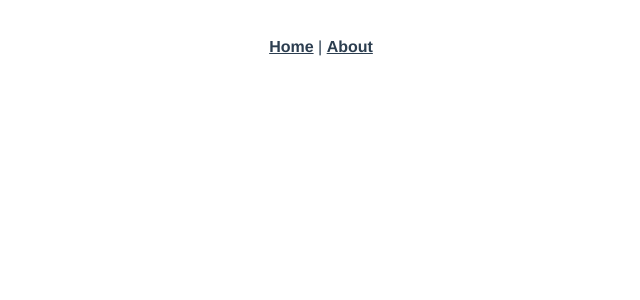
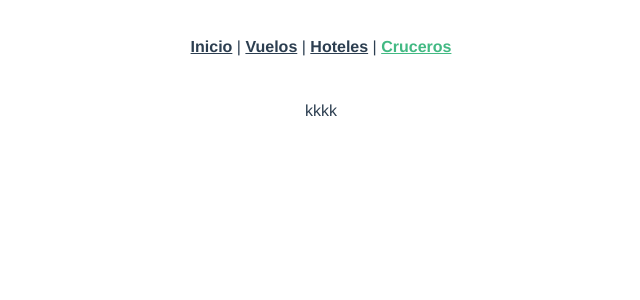
Before and after one commit to j4ik0-dev/tds221, a Vue app in the folder new/: page /cruceros in a window 1280 px wide. Before the commit this address had no page. Shown: the top 300 px of the page, without its empty margins (319-959 px from the left). Built offline with nearby package versions, Linux system fonts and the light colour scheme.

Commit message:
creacion de vistas y rutas para vuelos, hoteles y cruceros

```diff
--- a/new/src/App.vue
+++ b/new/src/App.vue
@@ -1,7 +1,9 @@
 <template>
   <nav>
-    <router-link to="/">Home</router-link> |
-    <router-link to="/about">About</router-link>
+    <router-link to="/">Inicio</router-link> |
+    <router-link to="/vuelos">Vuelos</router-link> |
+    <router-link to="/hoteles">Hoteles</router-link> |
+    <router-link to="/cruceros">Cruceros</router-link>
   </nav>
   <router-view/>
 </template>
--- a/new/src/router/index.js
+++ b/new/src/router/index.js
@@ -1,5 +1,8 @@
 import { createRouter, createWebHistory } from 'vue-router'
 import HomeView from '../views/HomeView.vue'
+import VuelosView from '../views/VuelosView.vue'
+import HotelesView from '../views/HotelesView.vue'
+import CrucerosView from '../views/CrucerosView.vue'
 
 const routes = [
   {
@@ -8,12 +11,19 @@ const routes = [
     component: HomeView
   },
   {
-    path: '/about',
-    name: 'about',
-    // route level code-splitting
-    // this generates a separate chunk (about.[hash].js) for this route
-    // which is lazy-loaded when the route is visited.
-    component: () => import(/* webpackChunkName: "about" */ '../views/AboutView.vue')
+    path: '/vuelos',
+    name: 'vuelos',
+    component: VuelosView
+  },
+  {
+    path: '/hoteles',
+    name: 'hoteles',
+    component: HotelesView
+  },
+  {
+    path: '/cruceros',
+    name: 'cruceros',
+    component: CrucerosView
   }
 ]
 
--- /dev/null
+++ b/new/src/views/CrucerosView.vue
@@ -0,0 +1,3 @@
+<template>
+    <p>kkkk</p>
+</template>
--- /dev/null
+++ b/new/src/views/HotelesView.vue
@@ -0,0 +1,3 @@
+<template>
+    <p>jjj</p>
+</template>
--- /dev/null
+++ b/new/src/views/VuelosView.vue
@@ -0,0 +1,3 @@
+<template>
+    <p>hola</p>
+</template>
```
